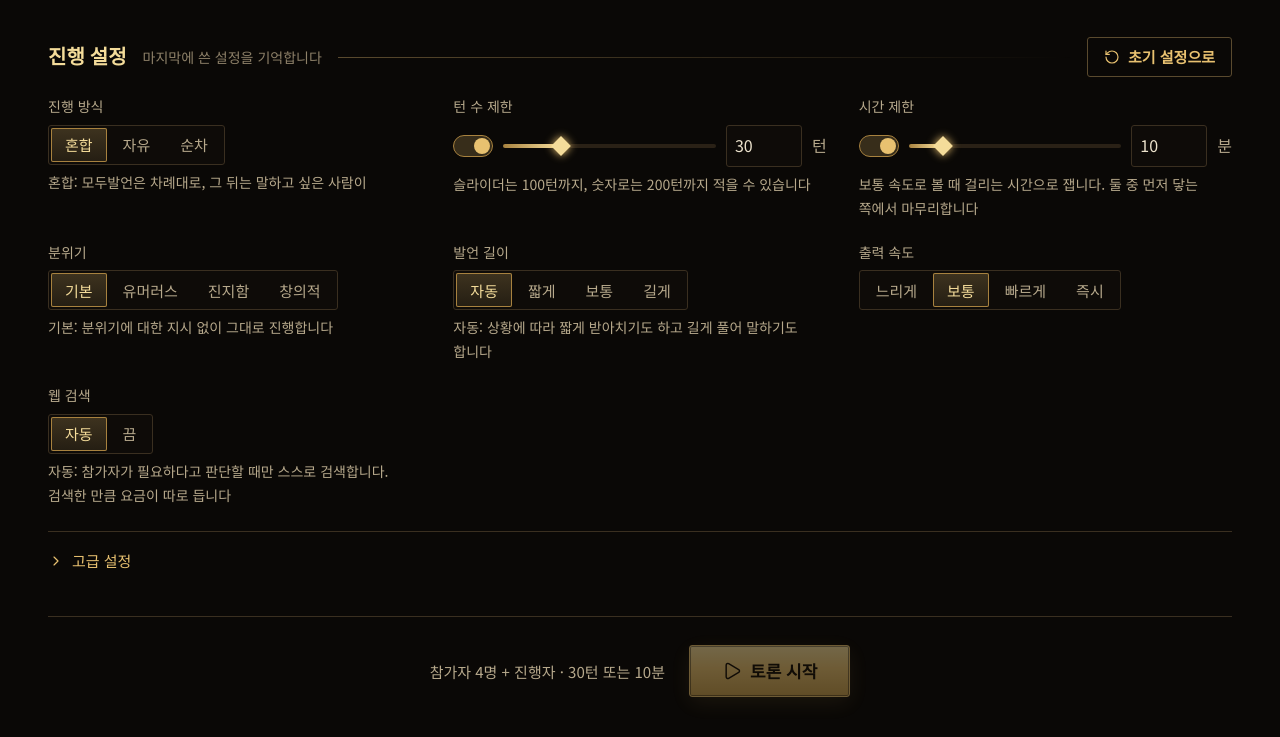
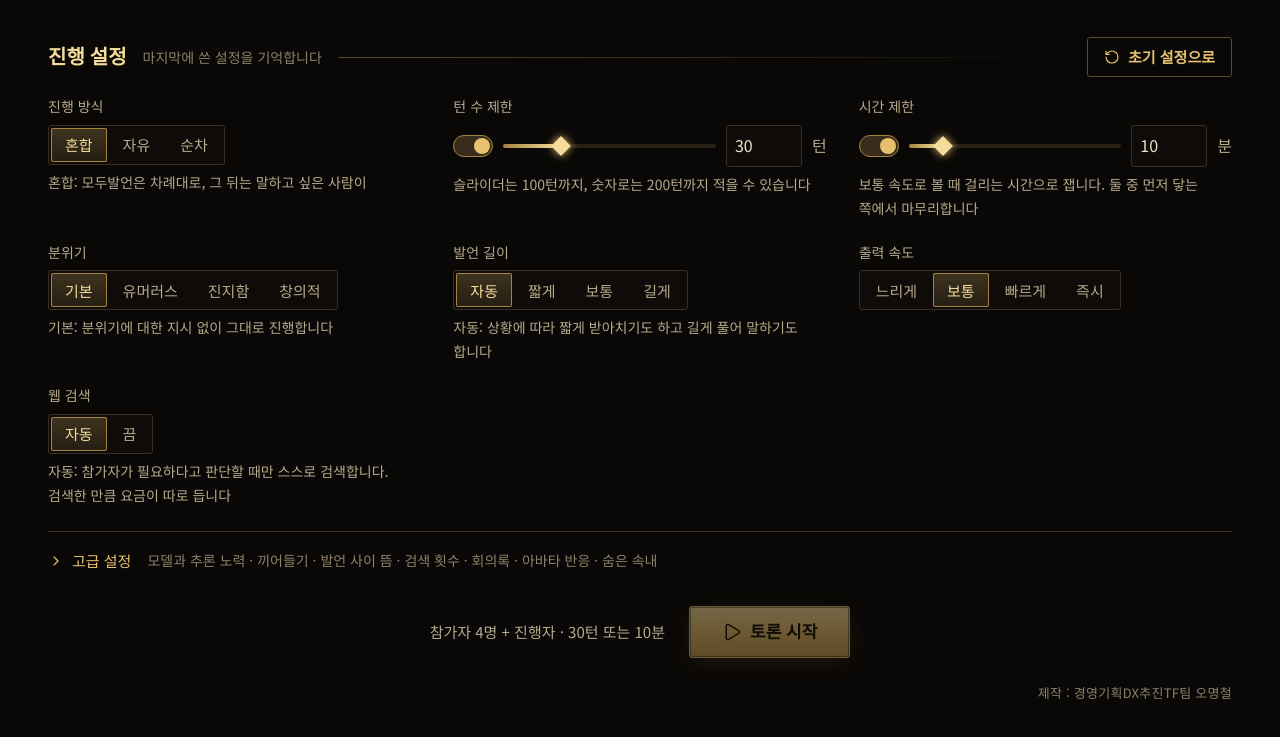
Before and after one commit to arik08/AI-Talk, a website built with Vite: page apps/web/index.html in a window 1280 px wide. Shown: the part 1476-2213 px from the top of the page. Built offline with nearby package versions, Linux system fonts and the light colour scheme; files whose address does not match are found by name.

Commit message:
새 토론 화면의 아래쪽 여백 정리와 제작 표시
- 시작 줄 위의 가로줄과 맨 아래의 큰 여백을 없앴다. 접힌 고급 설정 아래가
  빈 줄처럼 보였다.
- 접힌 고급 설정 옆에 안에 무엇이 있는지 적었다.
- 화면 맨 아래 오른쪽에 제작 표시를 작게 넣었다.

Co-Authored-By: Claude Fable 5.2 <noreply@anthropic.com>

```diff
--- a/apps/web/src/styles/app.css
+++ b/apps/web/src/styles/app.css
@@ -378,17 +378,19 @@ button.chip:hover, .chip.is-on { border-color: var(--gold); color: var(--gold-hi
 .inline-num { display: flex; align-items: center; gap: .625rem; }
 .inline-num .input { width: 6rem; }
 .adv { margin-top: 1.5rem; border-top: 1px solid var(--line); padding-top: 1rem; }
-.adv > summary { cursor: pointer; color: var(--gold); font-size: .9375rem; list-style: none; display: inline-flex; align-items: center; gap: .5rem; }
+.adv > summary { cursor: pointer; color: var(--gold); font-size: .9375rem; list-style: none; display: flex; align-items: center; gap: .5rem; }
+/* 접혀 있을 때 안에 무엇이 있는지 옆에 적어 둔다. 제목만 덩그러니 있으면 빈 줄처럼 보였다 */
+.adv > summary .adv-hint { margin-left: .5rem; color: var(--dim); font-size: .875rem; }
+.adv[open] > summary .adv-hint { display: none; }
 .adv > summary::-webkit-details-marker { display: none; }
 .adv[open] > summary .ico { transform: rotate(90deg); }
 .adv > summary .ico { transition: transform var(--fast) var(--ease); }
 .adv .settings-grid { margin-top: 1.25rem; }
 /* 토론 시작 줄: 화면 아래에 붙여 두지 않고 내용의 맨 끝에 둔다. 붙여 두면 참가자 카드를 늘 가렸다 */
-.start-bar {
-  display: flex; align-items: center; justify-content: center; gap: 1.5rem; flex-wrap: wrap;
-  margin-top: 2.5rem; padding-top: 1.75rem; border-top: 1px solid var(--line);
-}
-.page:has(> .start-bar) { padding-bottom: 3.5rem; }   /* 붙여 둔 띠에 가리지 않게 두던 아래 여백을 줄인다 */
+.start-bar { display: flex; align-items: center; justify-content: center; gap: 1.5rem; flex-wrap: wrap; margin-top: 2rem; }
+.page:has(> .start-bar) { padding-bottom: 1.25rem; }   /* 붙여 둔 띠에 가리지 않게 두던 아래 여백은 필요 없다 */
+/* 제작 표시: 화면 맨 아래 오른쪽에 작게 */
+.credit { margin-top: 1.5rem; text-align: right; color: var(--dim); font-size: .8125rem; letter-spacing: .02em; }
 /* 은근한 강조: 눌러 볼 만한 때가 된 버튼. 테두리와 글자를 금색으로 올리고 옅게 채운다 (가장 중요한 버튼의 금색 채움보다는 약하다) */
 .btn--nudge:not(:disabled) {
   border-color: var(--gold); color: var(--gold-hi);
--- a/apps/web/src/views/newDebate.ts
+++ b/apps/web/src/views/newDebate.ts
@@ -781,7 +781,8 @@ export function mountNewDebate(root: HTMLElement, ctx: AppContext): () => void {
       field('웹 검색', seg([['auto', '자동'], ['off', '끔']], () => draft.search, (v) => { draft.search = v; }),
         '자동: 참가자가 필요하다고 판단할 때만 스스로 검색합니다. 검색한 만큼 요금이 따로 듭니다')),
     h('details', { class: 'adv' },
-      h('summary', null, icon(ChevronRight, 16), '고급 설정'),
+      h('summary', null, icon(ChevronRight, 16), '고급 설정',
+        h('span', { class: 'adv-hint' }, '모델과 추론 노력 · 끼어들기 · 발언 사이 뜸 · 검색 횟수 · 회의록 · 아바타 반응 · 숨은 속내')),
       h('div', { class: 'settings-grid' },
         field('모델', modelSel, '공통 설정입니다. 참가자, 진행자, 연출자가 모두 이 모델을 씁니다. 요금은 100만 토큰당 원화입니다'),
         field('추론 노력', effortSel),
@@ -804,7 +805,8 @@ export function mountNewDebate(root: HTMLElement, ctx: AppContext): () => void {
   /* ---- 시작 ---- */
   const startNote = h('span', { class: 'muted' });
   const startBtn = h('button', { type: 'button', class: 'btn btn--primary btn--lg', onclick: () => start() }, icon(Play, 20), '토론 시작');
-  page.append(h('div', { class: 'start-bar' }, startNote, startBtn));
+  page.append(h('div', { class: 'start-bar' }, startNote, startBtn),
+    h('div', { class: 'credit' }, '제작 : 경영기획DX추진TF팀 오명철'));
 
   function paintStart(): void {
     persist();
```
